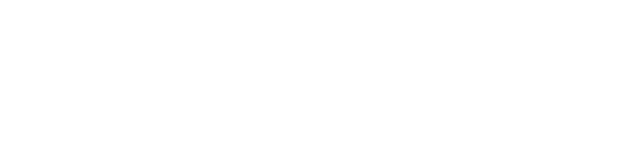
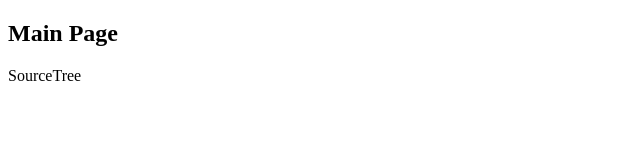
Before and after one commit to echoharo/MyApp, a plain HTML site: page index.html in a window 1280 px wide. Shown: the whole page, without its empty margins (0-640 px from the left). Drawn offline with Linux system fonts and the light colour scheme.

Commit message:
index 수정

```diff
--- a/index.html
+++ b/index.html
@@ -7,6 +7,7 @@
     <title>Document</title>
 </head>
 <body>
-
+    <h2>Main Page</h2>
+    <div>SourceTree</div>
 </body>
 </html>
```
